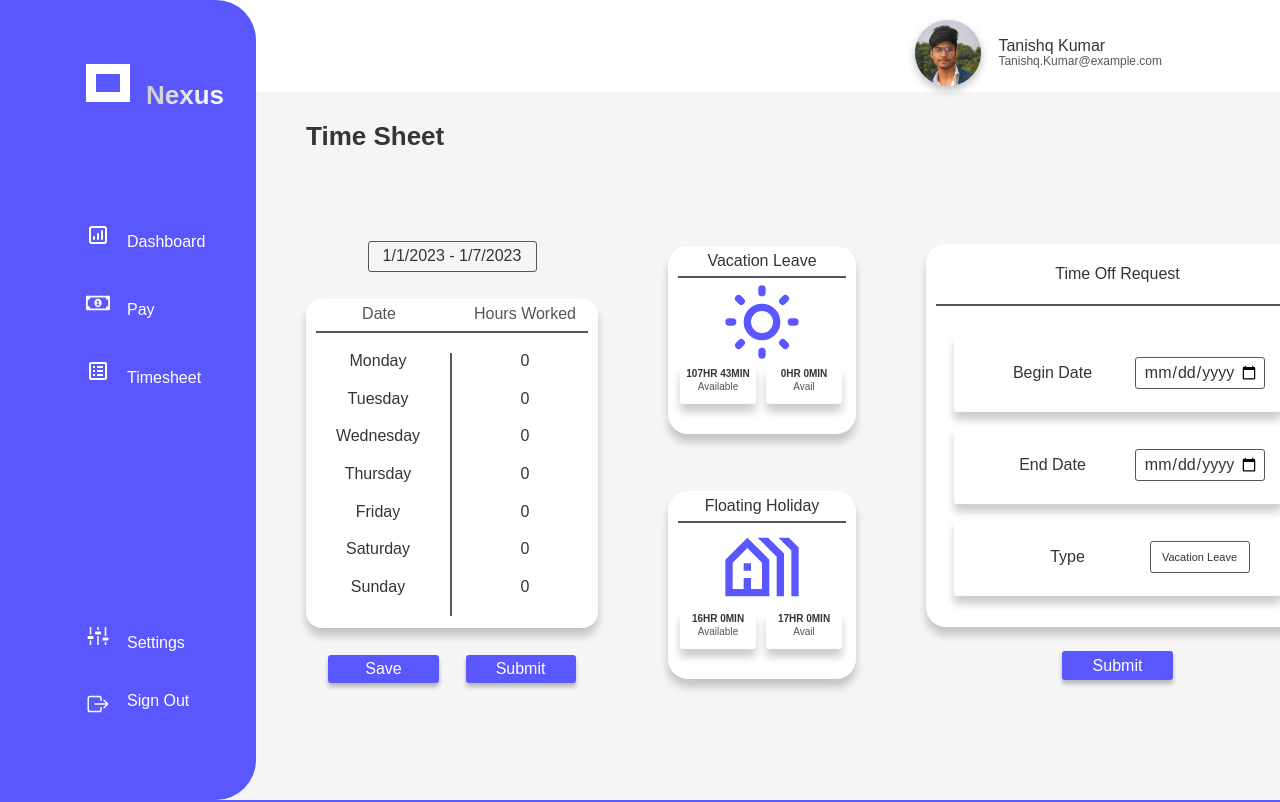
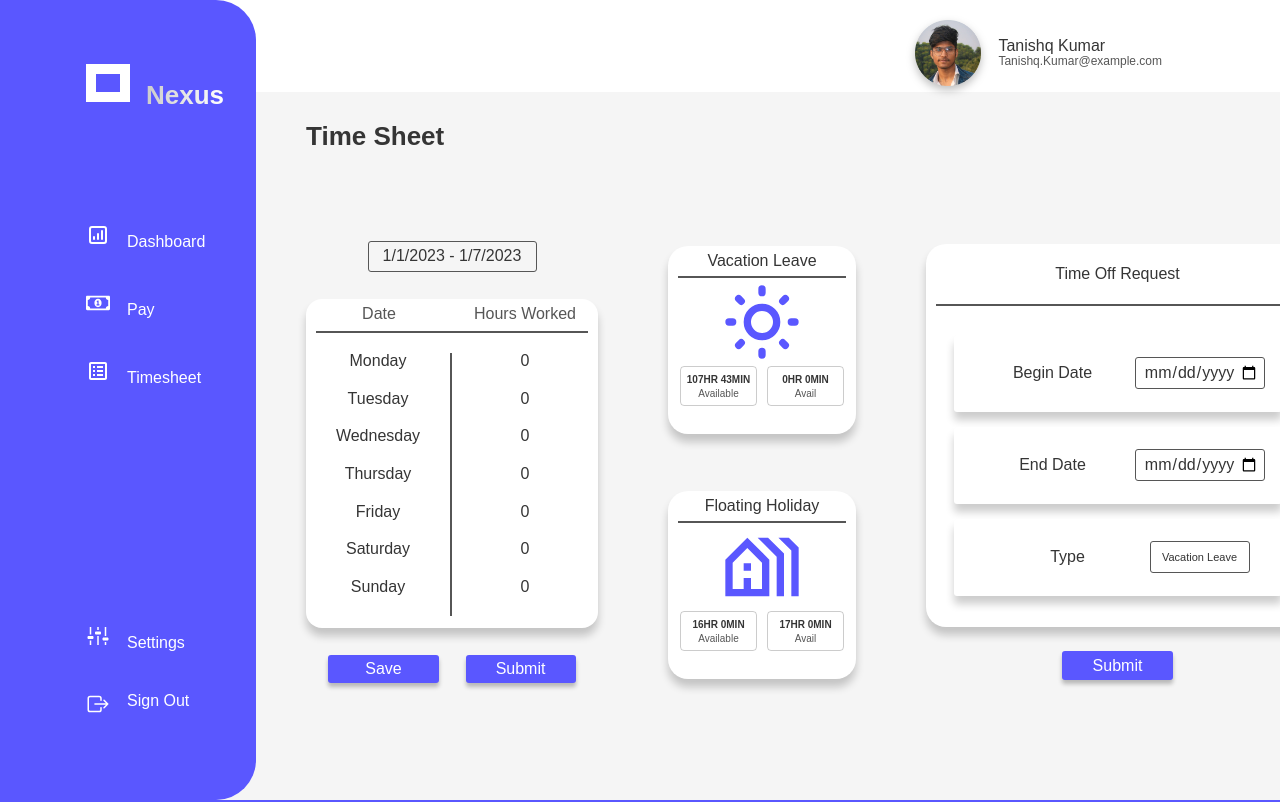
Before and after one commit to JosephHuntley/nexus, a Next.js app: page /timesheet in a window 1280 px wide. Shown: the top 802 px of the page. Built offline with nearby package versions, Linux system fonts and the light colour scheme; sample sign-in values are in the browser's storage.

Commit message:
Fixed PTOBox

```diff
--- a/src/pages/timesheet.tsx
+++ b/src/pages/timesheet.tsx
@@ -14,6 +14,7 @@ import {
 	VacationText,
 	VacationSubtitle,
 	Icon,
+	PTOBox
 } from '@/styles/pages/TimesheetStyles';
 import { Separator, Title } from '@/styles/globals';
 import RequestForm from '@/components/TimeSheet/RequestForm/RequestForm';
@@ -61,28 +62,16 @@ function Timesheet() {
 							</Icon>
 							{/* TODO: Change Static number to dynamic value */}
 							<BoxContainer>
-								<Box
-									width='7.6rem'
-									height='3.8rem'
-									radius='3px'
-									md_height='6.5rem'
-									md_width='17.6rem'
-									sm_height='5rem'
-									sm_width='12rem'>
+								<PTOBox
+									>
 									<VacationSubtitle>107HR 43MIN</VacationSubtitle>
 									<VacationText>Available</VacationText>
-								</Box>
-								<Box
-									width='7.6rem'
-									height='3.8rem'
-									radius='3px'
-									md_height='6.5rem'
-									md_width='17.6rem'
-									sm_height='5rem'
-									sm_width='12rem'>
+								</PTOBox>
+								<PTOBox
+									>
 									<VacationSubtitle>0HR 0MIN</VacationSubtitle>
 									<VacationText>Avail</VacationText>
-								</Box>
+								</PTOBox>
 							</BoxContainer>
 						</Box>
 						<Box
@@ -101,28 +90,16 @@ function Timesheet() {
 								</VacationIcon>
 							</Icon>
 							<BoxContainer>
-								<Box
-									width='76px'
-									height='38px'
-									radius='3px'
-									md_height='6.5rem'
-									md_width='17.6rem'
-									sm_height='5rem'
-									sm_width='12rem'>
+								<PTOBox
+									>
 									<VacationSubtitle>16HR 0MIN</VacationSubtitle>
 									<VacationText>Available</VacationText>
-								</Box>
-								<Box
-									width='76px'
-									height='38px'
-									radius='3px'
-									md_height='6.5rem'
-									md_width='17.6rem'
-									sm_height='5rem'
-									sm_width='12rem'>
+								</PTOBox>
+								<PTOBox
+									>
 									<VacationSubtitle>17HR 0MIN</VacationSubtitle>
 									<VacationText>Avail</VacationText>
-								</Box>
+								</PTOBox>
 							</BoxContainer>
 						</Box>
 					</VacationContainer>
--- a/src/styles/pages/TimesheetStyles.js
+++ b/src/styles/pages/TimesheetStyles.js
@@ -5,6 +5,25 @@ export const InnerBox = styled.div`
 	height: 100%;
 	width: 100%;
 `;
+
+export const PTOBox = styled.div`
+height: 4rem;
+width: 8rem;
+border-radius: 4px;
+border: 1px solid rgba(0,0,0,.2);
+display: flex;
+flex-direction: column;
+justify-content: center;
+
+@media ${props => props.theme.breakpoints.tablet} {
+	height: 8rem;
+	width: 20rem;
+}
+@media ${props => props.theme.breakpoints.phone} {
+	height: 4rem;
+	width: 12rem;
+}
+`
 
 export const TitleContainer = styled.div`
 	margin-left: 50px;
```
